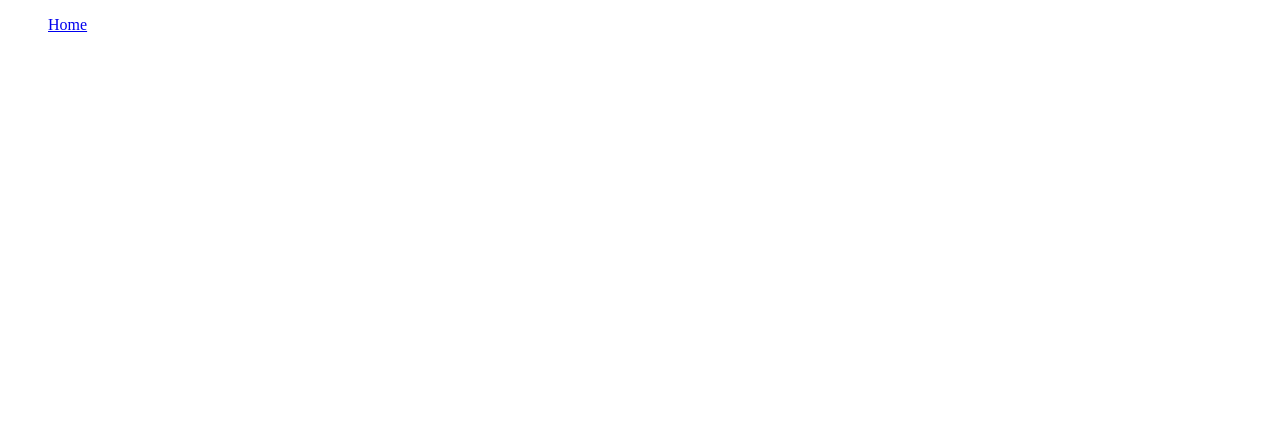
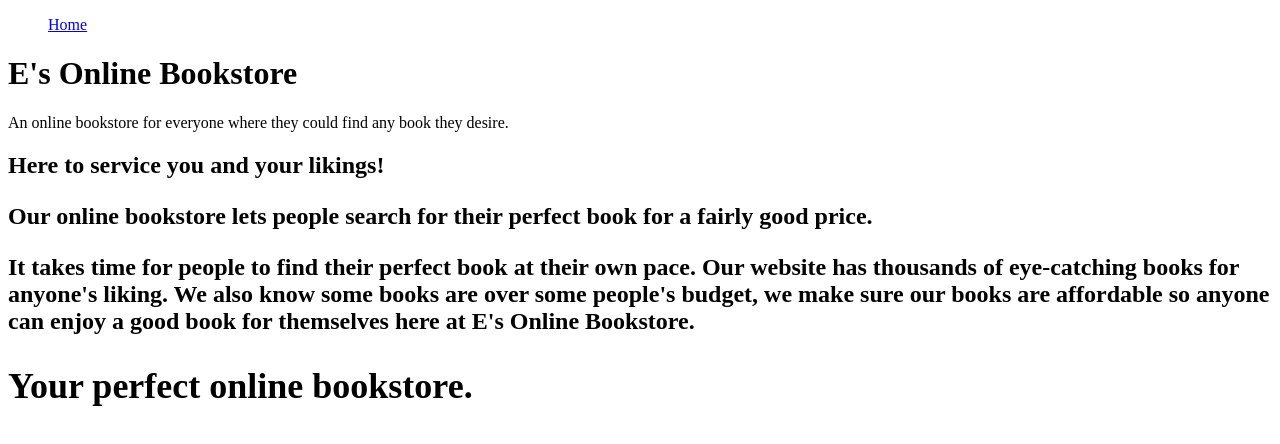
Before and after one commit to IsaacAR/emilyespinoza.github.io, a plain HTML site: page index.html in a window 1280 px wide. Drawn offline with Linux system fonts and the light colour scheme.

Commit message:
Update index.html

```diff
--- a/index.html
+++ b/index.html
@@ -10,4 +10,18 @@
 </ul>
   </nav>
 <div class="review">
-<h1>
+<h1>E's Online Bookstore</h1>
+  <main id= "overview">
+<p id="alert">An online bookstore for everyone where they could find any book they desire.</p>
+  </main>
+   </div>
+ <div class="review">
+  <h2>Here to service you and your likings!<h/2>
+ <p>Our online bookstore lets people search for their perfect book for a fairly good price.</p>
+ <p class="summary"> It takes time for people to find their perfect book at their own pace. Our website has thousands of eye-catching books for anyone's liking.
+  We also know some books are over some people's budget, we make sure our books are affordable so anyone can enjoy a good book for themselves here at E's Online Bookstore. </p>
+   <h2>Your perfect online bookstore.</h2>
+  </div>
+
+  </body>
+  </html>
```
